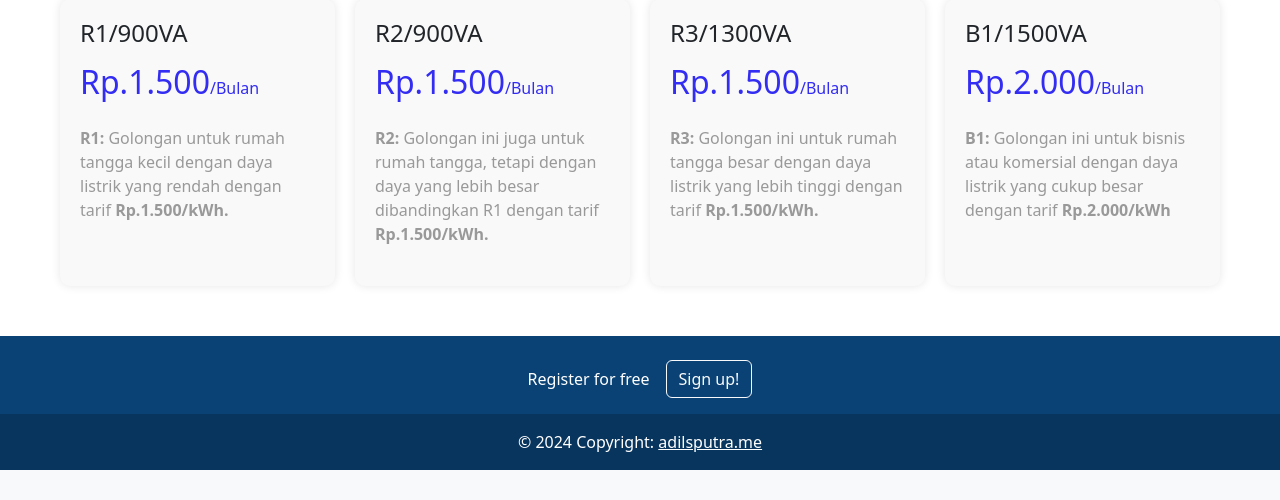
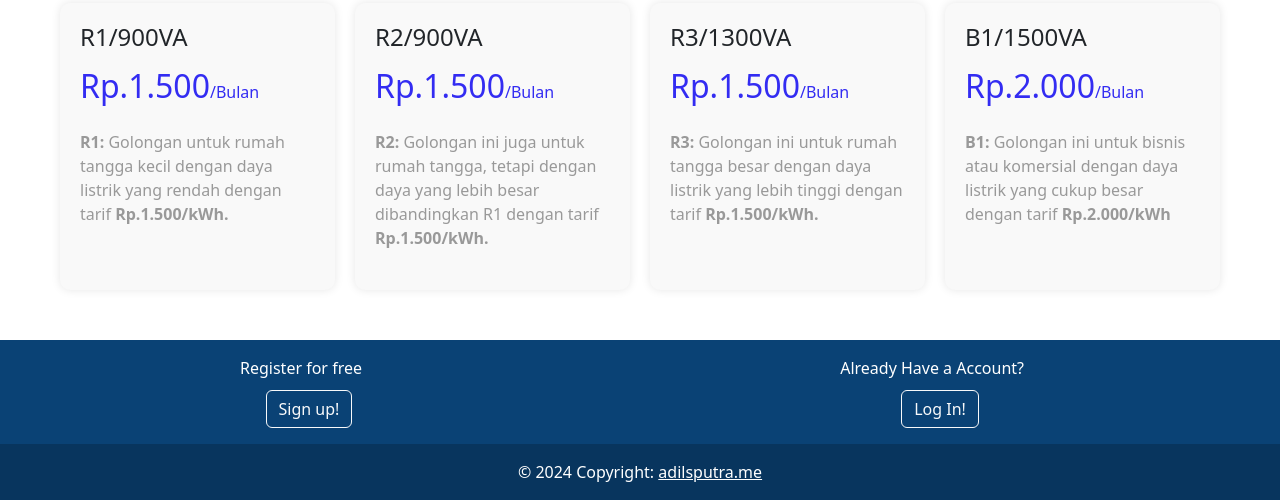
Before and after one commit to ImperFecti/bayar-listrik, a CodeIgniter 4 app: the page made by app/Views/pages/home.php in a window 1280 px wide. Shown: the part 2367-2867 px from the top of the page. Before the commit the page ends 2837 px from the top, so only its background shows below. Run offline with PHP 8.4 and a stand-in for CodeIgniter, Linux system fonts and the light colour scheme; the template is opened without the code that fills it, so the values that code supplies are empty; some libraries are stand-ins or nearby versions.

Commit message:
fixing myth auth error when login using some function in navbar, fixing bootstrap js in template, adding dropdown in navbar

```diff
--- a/app/Config/Autoload.php
+++ b/app/Config/Autoload.php
@@ -90,5 +90,5 @@ class Autoload extends AutoloadConfig
      *
      * @var list<string>
      */
-    public $helpers = [];
+    public $helpers = ['auth'];
 }
--- a/app/Views/layout/footer.php
+++ b/app/Views/layout/footer.php
@@ -2,15 +2,23 @@
     <!-- Footer -->
     <footer class="text-center text-white" style="background-color: #0a4275;">
         <!-- Grid container -->
-        <div class="container p-4 pb-0">
+        <div class="container p-3 pb-3">
             <!-- Section: CTA -->
-            <section class="">
-                <p class="d-flex justify-content-center align-items-center">
-                    <span class="me-3">Register for free</span>
-                    <button data-mdb-ripple-init type="button" class="btn btn-outline-light btn-rounded">
-                        Sign up!
-                    </button>
-                </p>
+            <section class="cta-section">
+                <?php if (logged_in()) : ?>
+                    <a type="button" class="btn btn-outline-light btn-rounded" href="/logout" role="button">Logout</a>
+                <?php else : ?>
+                    <div class="cta-container">
+                        <div class="cta-left">
+                            <span class="me-3">Register for free</span>
+                            <a type="button" class="btn btn-outline-light btn-rounded" href="/register">Sign up!</a>
+                        </div>
+                        <div class="cta-right">
+                            <span class="me-3">Already Have a Account?</span>
+                            <a type="button" class="btn btn-outline-light btn-rounded" href="/login">Log In!</a>
+                        </div>
+                    </div>
+                <?php endif; ?>
             </section>
             <!-- Section: CTA -->
         </div>
--- a/app/Views/layout/navbar.php
+++ b/app/Views/layout/navbar.php
@@ -1,7 +1,7 @@
 <!-- Navbar -->
 <nav class="navbar sticky-top navbar-expand-lg bg-body-tertiary">
     <div class="container-fluid">
-        <a class="navbar-brand" href="/"><img id="MDB-logo" src="https://info-ambon.com/wp-content/uploads/2019/07/LOGO-PLN.png" alt="PLN Logo" draggable="false" height="30" /></a>
+        <a class="navbar-brand" href="/"><img src="https://info-ambon.com/wp-content/uploads/2019/07/LOGO-PLN.png" alt="PLN Logo" draggable="false" height="30" /></a>
         WEBSITE BAYAR LISTRIK ONLINE
         <button class="navbar-toggler" type="button" data-bs-toggle="collapse" data-bs-target="#navbarNav" aria-controls="navbarNav" aria-expanded="false" aria-label="Toggle navigation">
             <span class="navbar-toggler-icon"></span>
@@ -20,6 +20,29 @@
                 <li class="nav-item">
                     <a class="nav-link" href="/tagihanlistrik">Tagihan Listrik</a>
                 </li>
+
+                <li class="nav-item dropdown">
+                    <a class="nav-link dropdown-toggle" href="#" id="userDropdown" role="button" data-bs-toggle="dropdown" aria-expanded="false">
+                        <!-- icon imported from bootstrap -->
+                        <svg xmlns="http://www.w3.org/2000/svg" width="30" height="30" fill="currentColor" class="bi bi-person-circle" viewBox="0 0 16 16">
+                            <path d="M11 6a3 3 0 1 1-6 0 3 3 0 0 1 6 0" />
+                            <path fill-rule="evenodd" d="M0 8a8 8 0 1 1 16 0A8 8 0 0 1 0 8m8-7a7 7 0 0 0-5.468 11.37C3.242 11.226 4.805 10 8 10s4.757 1.225 5.468 2.37A7 7 0 0 0 8 1" />
+                        </svg>
+                    </a>
+                    <ul class="dropdown-menu dropdown-menu-end" aria-labelledby="userDropdown">
+                        <?php if (logged_in()) : ?>
+                            <li><a class="dropdown-item" href="/profile">Profile</a></li>
+                            <li><a class="dropdown-item" href="/settings">Settings</a></li>
+                            <li><a class="dropdown-item" href="/notifications">Notifications</a></li>
+                            <li>
+                                <hr class="dropdown-divider">
+                            </li>
+                            <li><a class="dropdown-item" href="/logout">Logout</a></li>
+                        <?php else : ?>
+                            <li><a class="dropdown-item" href="/login">Login</a></li>
+                        <?php endif; ?>
+                    </ul>
+                </li>
             </ul>
         </div>
     </div>
--- a/app/Views/layout/template.php
+++ b/app/Views/layout/template.php
@@ -23,7 +23,8 @@
     <?= $this->renderSection('content'); ?>
 
     <!-- Bootstrap JS -->
-    <script src="https://cdn.jsdelivr.net/npm/bootstrap@5.3.3/dist/js/bootstrap.bundle.min.js" integrity="sha384-YvpcrYf0tY3lHB60NNkmXc5s9fDVZLESaAA55NDzOxhy9GkcIdslK1eN7N6jIeHz" crossorigin="anonymous"></script>
+    <script src="https://cdn.jsdelivr.net/npm/@popperjs/core@2.11.8/dist/umd/popper.min.js" integrity="sha384-I7E8VVD/ismYTF4hNIPjVp/Zjvgyol6VFvRkX/vR+Vc4jQkC+hVqc2pM8ODewa9r" crossorigin="anonymous"></script>
+    <script src="https://cdn.jsdelivr.net/npm/bootstrap@5.3.3/dist/js/bootstrap.min.js" integrity="sha384-0pUGZvbkm6XF6gxjEnlmuGrJXVbNuzT9qBBavbLwCsOGabYfZo0T0to5eqruptLy" crossorigin="anonymous"></script>
 
     <!-- My JS -->
     <script src="../js/script.js"></script>
--- a/public/css/style.css
+++ b/public/css/style.css
@@ -15,6 +15,32 @@
   h5 {
     text-shadow: #18181a 2px 5px 10px;
   }
+}
+
+/* styling footer */
+.cta-section {
+  display: flex;
+  justify-content: center;
+  align-items: center;
+}
+
+.cta-container {
+  display: flex;
+  justify-content: space-between;
+  width: 100%;
+  max-width: 800px; /* Adjust as needed */
+}
+
+.cta-left,
+.cta-right {
+  display: flex;
+  flex-direction: column;
+  align-items: center;
+}
+
+.cta-left span,
+.cta-right span {
+  margin-bottom: 10px;
 }
 
 /* styling price tags */
@@ -84,6 +110,24 @@
   color: #333;
   display: flex;
   align-items: center;
+}
+
+/* styling navbar */
+.navbar .dropdown-menu {
+  min-width: 200px; /* Adjust the width if necessary */
+}
+
+.navbar .dropdown-menu a {
+  display: flex;
+  align-items: center;
+}
+
+.navbar .dropdown-menu a img {
+  margin-right: 10px; /* Add margin to avatar in dropdown items */
+}
+
+.navbar .nav-link img {
+  border: 2px solid #fff; /* Add border to avatar */
 }
 
 /* styling nvbr as mini navbar */
```
Also changed, not shown: 1 other file.
